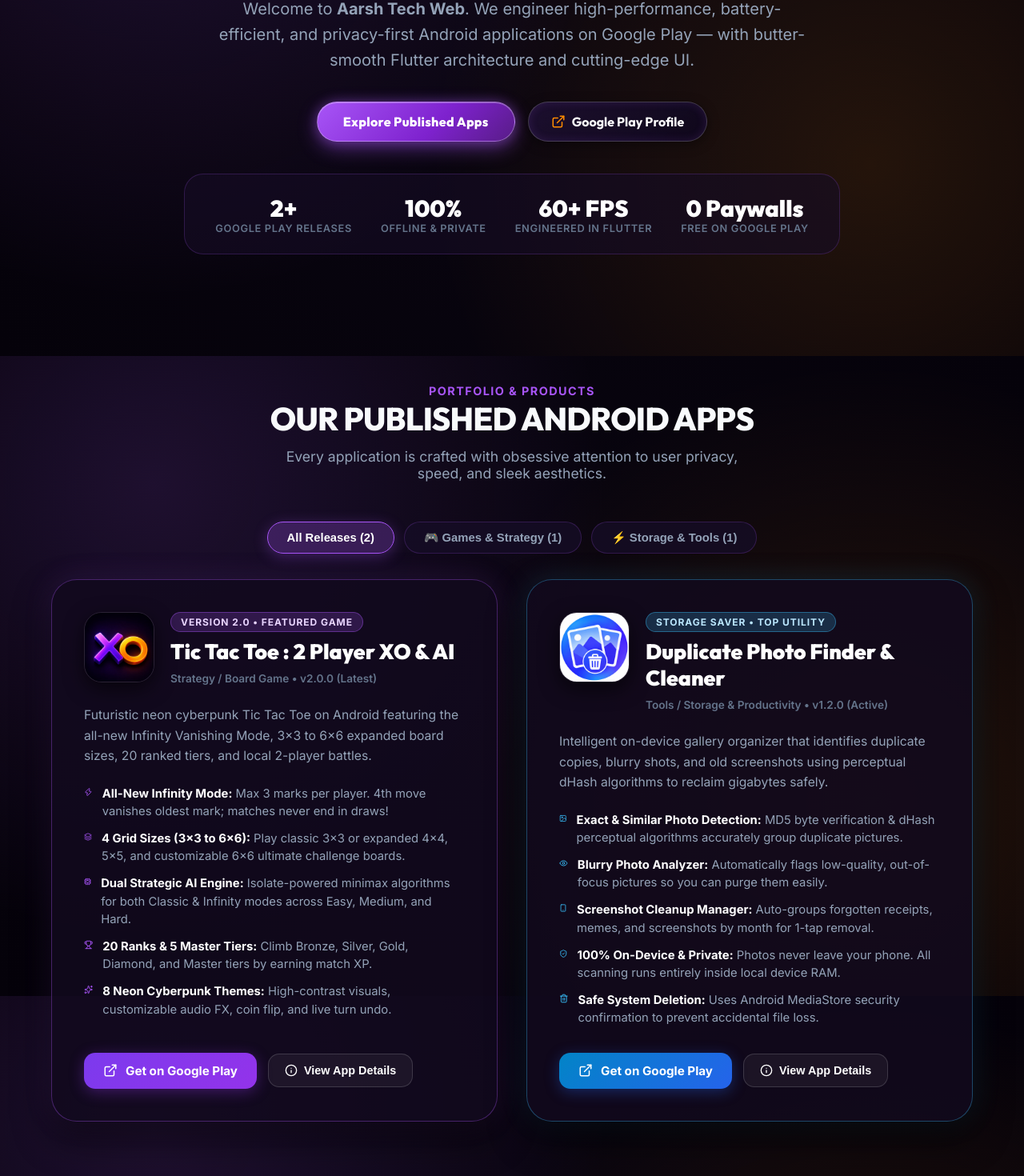
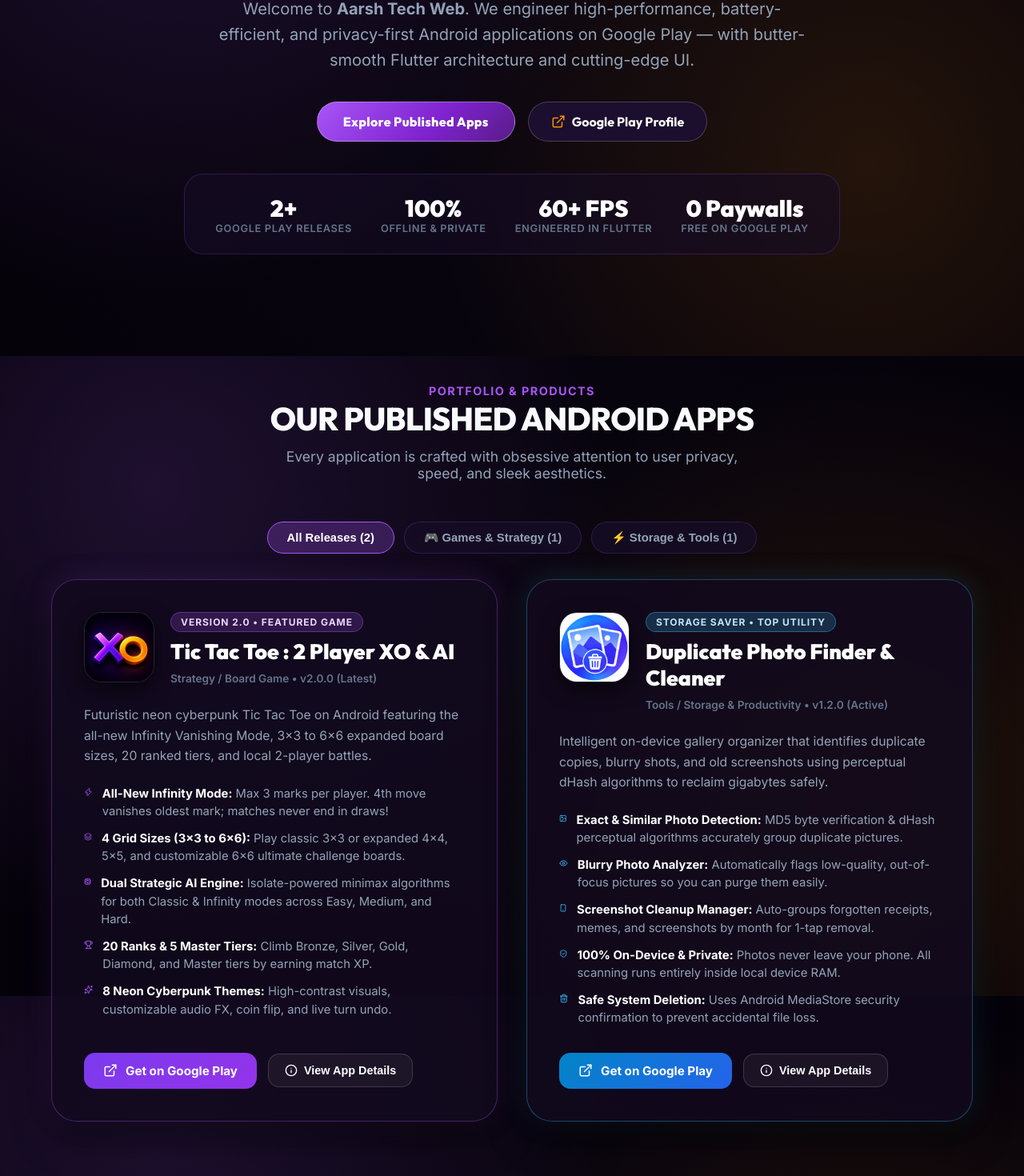
Before and after one commit to aarshpatel1474/AarshTechWeb, a React (Vite) app: page / in a window 1280 px wide. Shown: the part 355-1825 px from the top of the page at 80% size. Built offline with nearby package versions, Linux system fonts and the light colour scheme.

Commit message:
style: remove all box-shadows and text-shadows from buttons

```diff
--- a/index.html
+++ b/index.html
@@ -38,6 +38,7 @@
         "name": "Aarsh"
       },
       "sameAs": [
+        "https://play.google.com/store/apps/developer?id=Aarsh+Tech&hl=en_IN",
         "https://play.google.com/store/apps/details?id=com.aarsh.tictactoe&hl=en_IN",
         "https://play.google.com/store/apps/details?id=com.aarsh.duplicatephotofinder"
       ]
--- a/src/App.css
+++ b/src/App.css
@@ -1995,7 +1995,7 @@ textarea.form-control {
   background: rgba(168, 85, 247, 0.25);
   border-color: var(--color-x-purple);
   color: #fff;
-  box-shadow: 0 4px 18px rgba(168, 85, 247, 0.3);
+  box-shadow: none;
 }
 
 /* Featured Apps Dual Grid */
@@ -2154,22 +2154,22 @@ textarea.form-control {
   font-size: 0.95rem;
   text-decoration: none;
   transition: all 0.25s ease;
-  box-shadow: 0 4px 18px rgba(37, 99, 235, 0.35);
+  box-shadow: none;
 }
 
 .playstore-btn:hover {
   transform: translateY(-2px);
-  box-shadow: 0 8px 25px rgba(37, 99, 235, 0.5);
+  box-shadow: none;
   color: #fff;
 }
 
 .playstore-btn-purple {
   background: linear-gradient(135deg, #7c3aed 0%, #9333ea 100%);
-  box-shadow: 0 4px 18px rgba(147, 51, 234, 0.35);
+  box-shadow: none;
 }
 
 .playstore-btn-purple:hover {
-  box-shadow: 0 8px 25px rgba(147, 51, 234, 0.5);
+  box-shadow: none;
 }
 
 .app-details-btn {
@@ -2336,12 +2336,12 @@ textarea.form-control {
   font-weight: 800;
   text-decoration: none;
   transition: all 0.25s ease;
-  box-shadow: 0 4px 18px rgba(234, 67, 53, 0.35);
+  box-shadow: none;
 }
 
 .gmail-compose-btn:hover {
   transform: translateY(-2px);
-  box-shadow: 0 8px 25px rgba(234, 67, 53, 0.5);
+  box-shadow: none;
   color: #fff;
 }
 
@@ -2358,12 +2358,12 @@ textarea.form-control {
   font-weight: 800;
   text-decoration: none;
   transition: all 0.25s ease;
-  box-shadow: 0 4px 18px rgba(147, 51, 234, 0.35);
+  box-shadow: none;
 }
 
 .mailto-compose-btn:hover {
   transform: translateY(-2px);
-  box-shadow: 0 8px 25px rgba(147, 51, 234, 0.5);
+  box-shadow: none;
   color: #fff;
 }
 
@@ -2396,3 +2396,40 @@ textarea.form-control {
   transform: translateX(4px);
   color: #fff;
 }
+
+
+/* ==========================================================
+   GLOBAL BUTTON SHADOW REMOVAL (Clean Modern Flat Look)
+   ========================================================== */
+
+button,
+.btn-primary,
+.btn-secondary,
+.playstore-btn,
+.app-details-btn,
+.gmail-compose-btn,
+.mailto-compose-btn,
+.copy-email-btn,
+.filter-tab-btn,
+.quick-topic-btn,
+.pill-btn,
+.nav-store-btn {
+  box-shadow: none !important;
+  text-shadow: none !important;
+}
+
+button:hover,
+.btn-primary:hover,
+.btn-secondary:hover,
+.playstore-btn:hover,
+.app-details-btn:hover,
+.gmail-compose-btn:hover,
+.mailto-compose-btn:hover,
+.copy-email-btn:hover,
+.filter-tab-btn:hover,
+.quick-topic-btn:hover,
+.pill-btn:hover,
+.nav-store-btn:hover {
+  box-shadow: none !important;
+  text-shadow: none !important;
+}
--- a/src/App.jsx
+++ b/src/App.jsx
@@ -37,6 +37,7 @@ export default function App() {
   const [copiedEmail, setCopiedEmail] = useState(false);
 
   // URLs
+  const DEVELOPER_PROFILE_URL = "https://play.google.com/store/apps/developer?id=Aarsh+Tech&hl=en_IN";
   const TICTACTOE_PLAY_STORE_URL = "https://play.google.com/store/apps/details?id=com.aarsh.tictactoe&hl=en_IN";
   const DUPLICATE_PLAY_STORE_URL = "https://play.google.com/store/apps/details?id=com.aarsh.duplicatephotofinder&hl=en_IN";
 
@@ -131,7 +132,7 @@ export default function App() {
 
           <div className="nav-cta">
             <a
-              href={TICTACTOE_PLAY_STORE_URL}
+              href={DEVELOPER_PROFILE_URL}
               target="_blank"
               rel="noopener noreferrer"
               className="btn-primary nav-store-btn"
@@ -172,7 +173,7 @@ export default function App() {
             <span>Explore Published Apps</span>
           </a>
           <a
-            href={TICTACTOE_PLAY_STORE_URL}
+            href={DEVELOPER_PROFILE_URL}
             target="_blank"
             rel="noopener noreferrer"
             className="btn-secondary"
@@ -563,7 +564,7 @@ export default function App() {
                 <li style={{ color: 'var(--text-muted)', fontSize: '0.85rem' }}>Developer: <strong style={{ color: '#fff' }}>Aarsh</strong></li>
                 <li style={{ color: 'var(--text-muted)', fontSize: '0.85rem' }}>Company: <strong style={{ color: '#fff' }}>Aarsh Tech Web</strong></li>
                 <li style={{ color: 'var(--text-muted)', fontSize: '0.85rem' }}>Email: <a href="mailto:aarsh.official.dev@gmail.com" style={{ color: 'var(--color-x-purple)' }}>aarsh.official.dev@gmail.com</a></li>
-                <li style={{ color: 'var(--text-muted)', fontSize: '0.85rem' }}>Google Play: <span style={{ color: '#38bdf8' }}>Verified Publisher</span></li>
+                <li style={{ color: 'var(--text-muted)', fontSize: '0.85rem' }}>Google Play: <a href={DEVELOPER_PROFILE_URL} target="_blank" rel="noopener noreferrer" style={{ color: '#38bdf8', textDecoration: 'underline' }}>Aarsh Tech Profile ↗</a></li>
               </ul>
             </div>
           </div>
--- a/src/index.css
+++ b/src/index.css
@@ -107,21 +107,15 @@ h1, h2, h3, h4, h5, h6 {
   border-radius: 9999px;
   text-decoration: none;
   border: 1px solid rgba(233, 213, 255, 0.4);
-  box-shadow:
-    0 8px 25px rgba(168, 85, 247, 0.45),
-    0 0 15px rgba(168, 85, 247, 0.3),
-    inset 0 1px 0 rgba(255, 255, 255, 0.3);
-  transition: all 0.3s cubic-bezier(0.4, 0, 0.2, 1);
+  box-shadow: none;
+  transition: all 0.25s ease;
   cursor: pointer;
 }
 
 .btn-primary:hover {
-  transform: translateY(-2px) scale(1.03);
+  transform: translateY(-2px);
   background: linear-gradient(135deg, #c084fc 0%, #9333ea 60%, #6b21a8 100%);
-  box-shadow:
-    0 12px 35px rgba(168, 85, 247, 0.65),
-    0 0 25px rgba(168, 85, 247, 0.5),
-    inset 0 1px 0 rgba(255, 255, 255, 0.5);
+  box-shadow: none;
   color: #fff;
 }
 
@@ -129,7 +123,7 @@ h1, h2, h3, h4, h5, h6 {
   display: inline-flex;
   align-items: center;
   gap: 8px;
-  background: linear-gradient(135deg, rgba(30, 16, 52, 0.85) 0%, rgba(15, 8, 28, 0.95) 100%);
+  background: rgba(30, 16, 52, 0.85);
   color: #f1f5f9;
   font-family: var(--font-heading);
   font-weight: 700;
@@ -139,22 +133,16 @@ h1, h2, h3, h4, h5, h6 {
   text-decoration: none;
   border: 1px solid rgba(168, 85, 247, 0.4);
   backdrop-filter: blur(12px);
-  box-shadow: 0 4px 15px rgba(0, 0, 0, 0.4), inset 0 0 12px rgba(168, 85, 247, 0.15);
-  transition: all 0.3s ease;
+  box-shadow: none;
+  transition: all 0.25s ease;
   cursor: pointer;
 }
 
 .btn-secondary:hover {
-  background: linear-gradient(135deg, rgba(48, 25, 84, 0.95) 0%, rgba(28, 14, 52, 0.98) 100%);
+  background: rgba(48, 25, 84, 0.95);
   border-color: rgba(168, 85, 247, 0.8);
-  box-shadow: 0 6px 20px rgba(168, 85, 247, 0.35), inset 0 0 15px rgba(168, 85, 247, 0.25);
+  box-shadow: none;
   color: #fff;
-  transform: translateY(-2px);
-}
-
-.btn-secondary:hover {
-  background: rgba(168, 85, 247, 0.15);
-  border-color: var(--color-x-purple);
   transform: translateY(-2px);
 }
 
```
